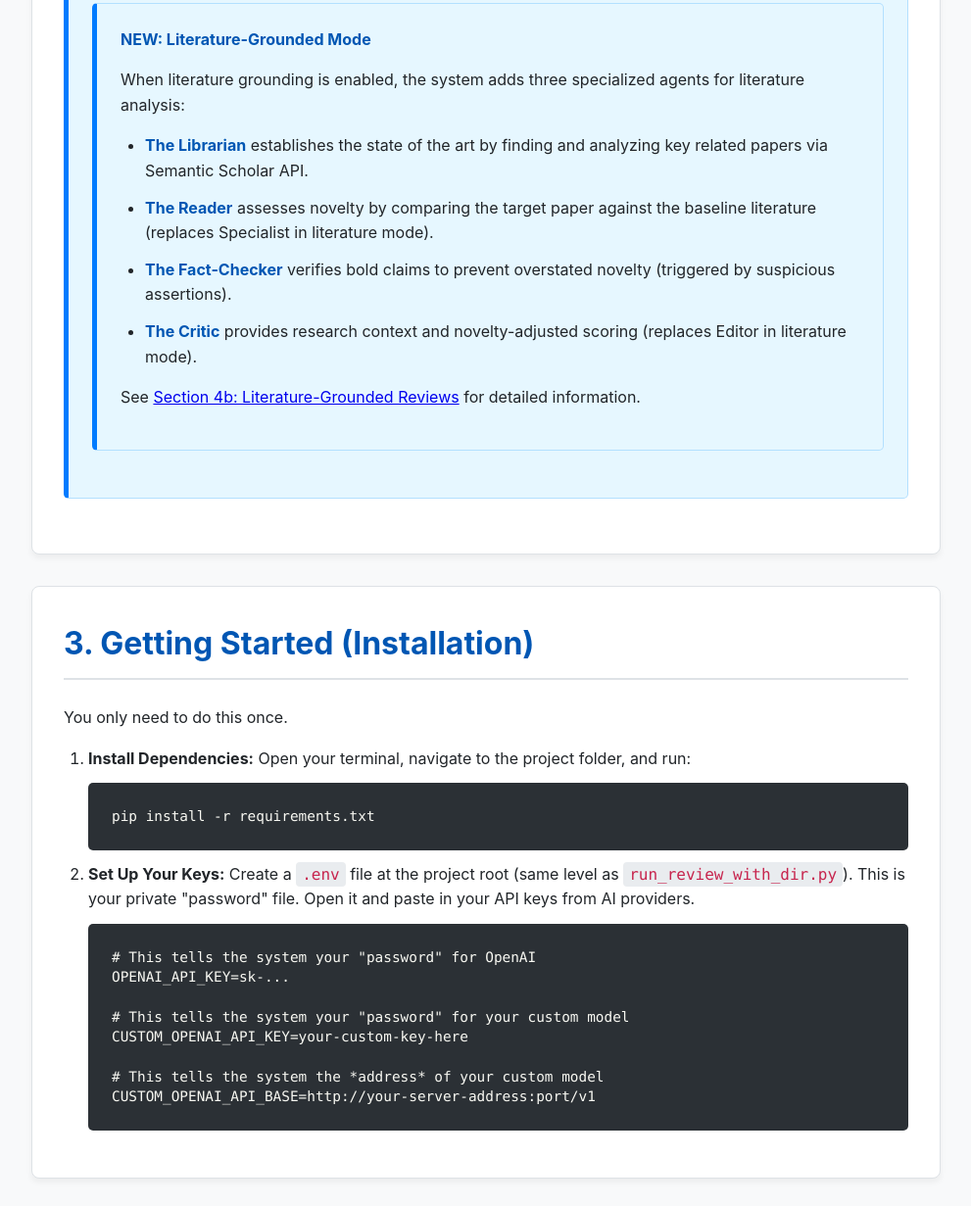
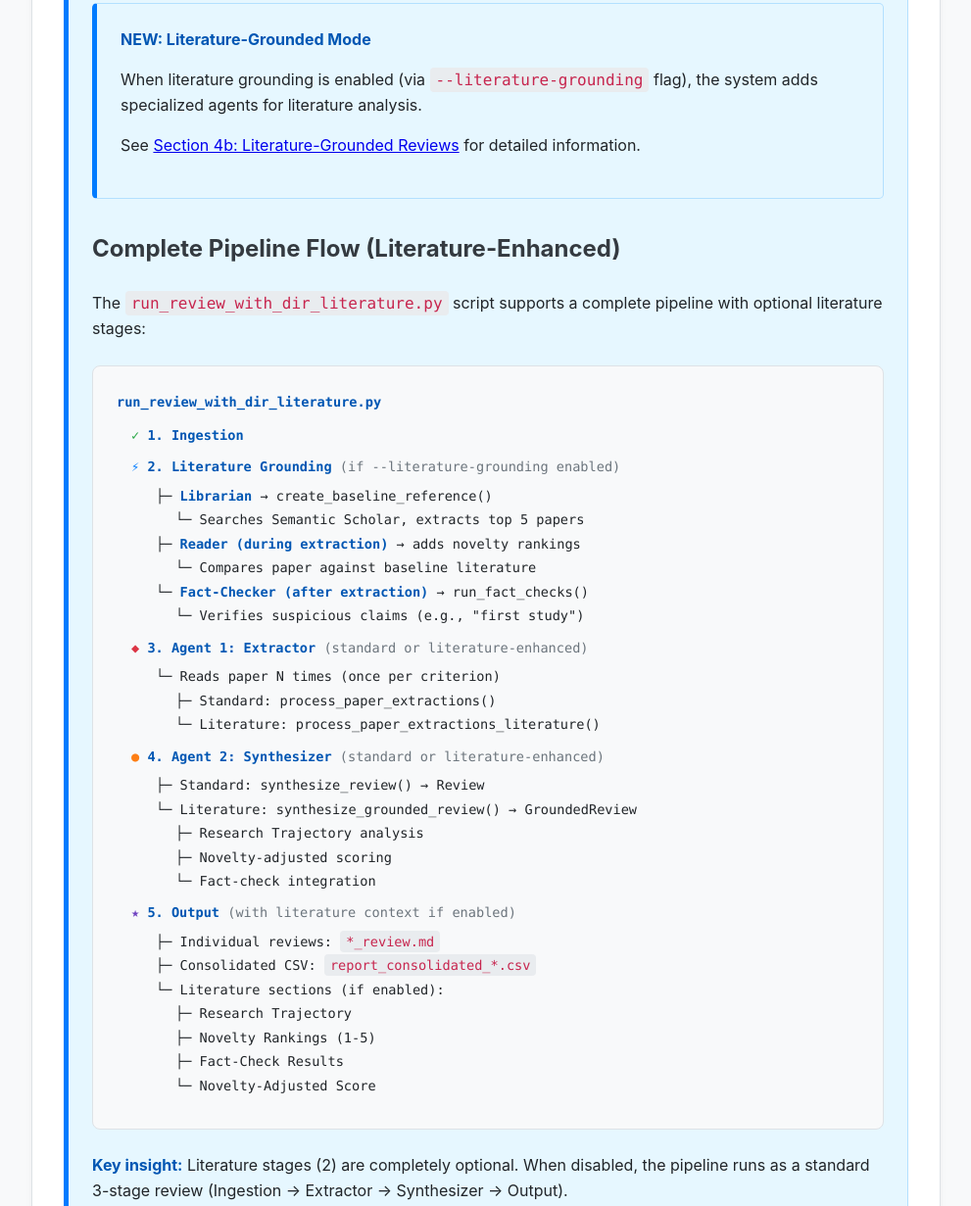
Before and after one commit to ngstcf/agentic-paper-review, a website: page 2_User_Guide_v3.html in a window 1280 px wide. Shown: the part 2586-3817 px from the top of the page at 98% size, without its empty margins (264-1255 px from the left). Drawn offline with Linux system fonts and the light colour scheme.

Commit message:
Add comprehensive pipeline flow diagram to Section 2
- Add complete flow diagram for run_review_with_dir_literature.py
- Show all stages from ingestion to output
- Literature stages clearly marked as optional (--literature-grounding flag)
- Visual hierarchy showing which stages are always active vs optional
- Clarify that disabled literature = standard 3-stage pipeline

Flow structure:
1. Ingestion (always)
2. Literature Grounding (optional: Librarian → Reader → Fact-Checker)
3. Agent 1: Extractor (standard or literature-enhanced)
4. Agent 2: Synthesizer (standard or literature-enhanced)
5. Output (with literature context if enabled)

```diff
--- a/2_User_Guide_v3.html
+++ b/2_User_Guide_v3.html
@@ -497,18 +497,74 @@
             <div class="note">
                 <strong>NEW: Literature-Grounded Mode</strong>
                 <p>
-                    When literature grounding is enabled, the system adds three specialized agents for literature analysis:
+                    When literature grounding is enabled (via <code>--literature-grounding</code> flag), the system adds specialized agents for literature analysis.
                 </p>
-                <ul>
-                    <li><strong>The Librarian</strong> establishes the state of the art by finding and analyzing key related papers via Semantic Scholar API.</li>
-                    <li><strong>The Reader</strong> assesses novelty by comparing the target paper against the baseline literature (replaces Specialist in literature mode).</li>
-                    <li><strong>The Fact-Checker</strong> verifies bold claims to prevent overstated novelty (triggered by suspicious assertions).</li>
-                    <li><strong>The Critic</strong> provides research context and novelty-adjusted scoring (replaces Editor in literature mode).</li>
-                </ul>
                 <p>
                     See <a href="#s4b">Section 4b: Literature-Grounded Reviews</a> for detailed information.
                 </p>
             </div>
+
+            <h3>Complete Pipeline Flow (Literature-Enhanced)</h3>
+            <p>The <code>run_review_with_dir_literature.py</code> script supports a complete pipeline with optional literature stages:</p>
+
+            <div style="background: #f8f9fa; border: 1px solid #dee2e6; border-radius: 8px; padding: 1.5rem; margin: 1.5rem 0;">
+                <div style="font-family: 'SFMono-Regular', Menlo, Consolas, monospace; font-size: 0.85em; line-height: 1.8;">
+                    <div style="color: #0056b3; font-weight: bold; margin-bottom: 10px;">run_review_with_dir_literature.py</div>
+
+                    <div style="margin-left: 15px;">
+                        <div style="margin: 8px 0;">
+                            <span style="color: #28a745;">✓</span> <strong>1. Ingestion</strong>
+                        </div>
+
+                        <div style="margin: 8px 0;">
+                            <span style="color: #007bff;">⚡</span> <strong>2. Literature Grounding</strong> <span style="color: #6c757d;">(if --literature-grounding enabled)</span>
+                            <div style="margin-left: 25px; margin-top: 5px;">
+                                <div>├─ <strong>Librarian</strong> → create_baseline_reference()</div>
+                                <div style="margin-left: 20px;">└─ Searches Semantic Scholar, extracts top 5 papers</div>
+                                <div>├─ <strong>Reader (during extraction)</strong> → adds novelty rankings</div>
+                                <div style="margin-left: 20px;">└─ Compares paper against baseline literature</div>
+                                <div>└─ <strong>Fact-Checker (after extraction)</strong> → run_fact_checks()</div>
+                                <div style="margin-left: 20px;">└─ Verifies suspicious claims (e.g., "first study")</div>
+                            </div>
+                        </div>
+
+                        <div style="margin: 8px 0;">
+                            <span style="color: #dc3545;">◆</span> <strong>3. Agent 1: Extractor</strong> <span style="color: #6c757d;">(standard or literature-enhanced)</span>
+                            <div style="margin-left: 25px; margin-top: 5px;">
+                                <div>└─ Reads paper N times (once per criterion)</div>
+                                <div style="margin-left: 20px;">├─ Standard: process_paper_extractions()</div>
+                                <div style="margin-left: 20px;">└─ Literature: process_paper_extractions_literature()</div>
+                            </div>
+                        </div>
+
+                        <div style="margin: 8px 0;">
+                            <span style="color: #fd7e14;">●</span> <strong>4. Agent 2: Synthesizer</strong> <span style="color: #6c757d;">(standard or literature-enhanced)</span>
+                            <div style="margin-left: 25px; margin-top: 5px;">
+                                <div>├─ Standard: synthesize_review() → Review</div>
+                                <div>└─ Literature: synthesize_grounded_review() → GroundedReview</div>
+                                <div style="margin-left: 20px;">├─ Research Trajectory analysis</div>
+                                <div style="margin-left: 20px;">├─ Novelty-adjusted scoring</div>
+                                <div style="margin-left: 20px;">└─ Fact-check integration</div>
+                            </div>
+                        </div>
+
+                        <div style="margin: 8px 0;">
+                            <span style="color: #6f42c1;">★</span> <strong>5. Output</strong> <span style="color: #6c757d;">(with literature context if enabled)</span>
+                            <div style="margin-left: 25px; margin-top: 5px;">
+                                <div>├─ Individual reviews: <code>*_review.md</code></div>
+                                <div>├─ Consolidated CSV: <code>report_consolidated_*.csv</code></div>
+                                <div>└─ Literature sections (if enabled):</div>
+                                <div style="margin-left: 20px;">├─ Research Trajectory</div>
+                                <div style="margin-left: 20px;">├─ Novelty Rankings (1-5)</div>
+                                <div style="margin-left: 20px;">├─ Fact-Check Results</div>
+                                <div style="margin-left: 20px;">└─ Novelty-Adjusted Score</div>
+                            </div>
+                        </div>
+                    </div>
+                </div>
+            </div>
+
+            <p><strong>Key insight:</strong> Literature stages (2) are completely optional. When disabled, the pipeline runs as a standard 3-stage review (Ingestion → Extractor → Synthesizer → Output).</p>
         </section>
 
         <section id="s3" class="section">
```
